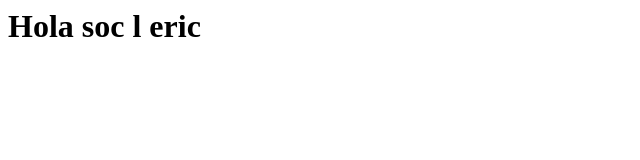
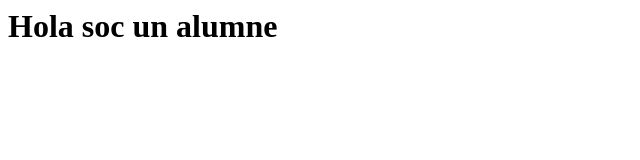
Before and after one commit to eponss/act2jenkins, a plain HTML site: page index.html in a window 1280 px wide. Shown: the whole page, without its empty margins (0-640 px from the left). Drawn offline with Linux system fonts and the light colour scheme.

Commit message:
Update index.html

```diff
--- a/index.html
+++ b/index.html
@@ -1 +1 @@
-<h1>Hola soc l eric</h1>
+<h1>Hola soc un alumne</h1>
```
